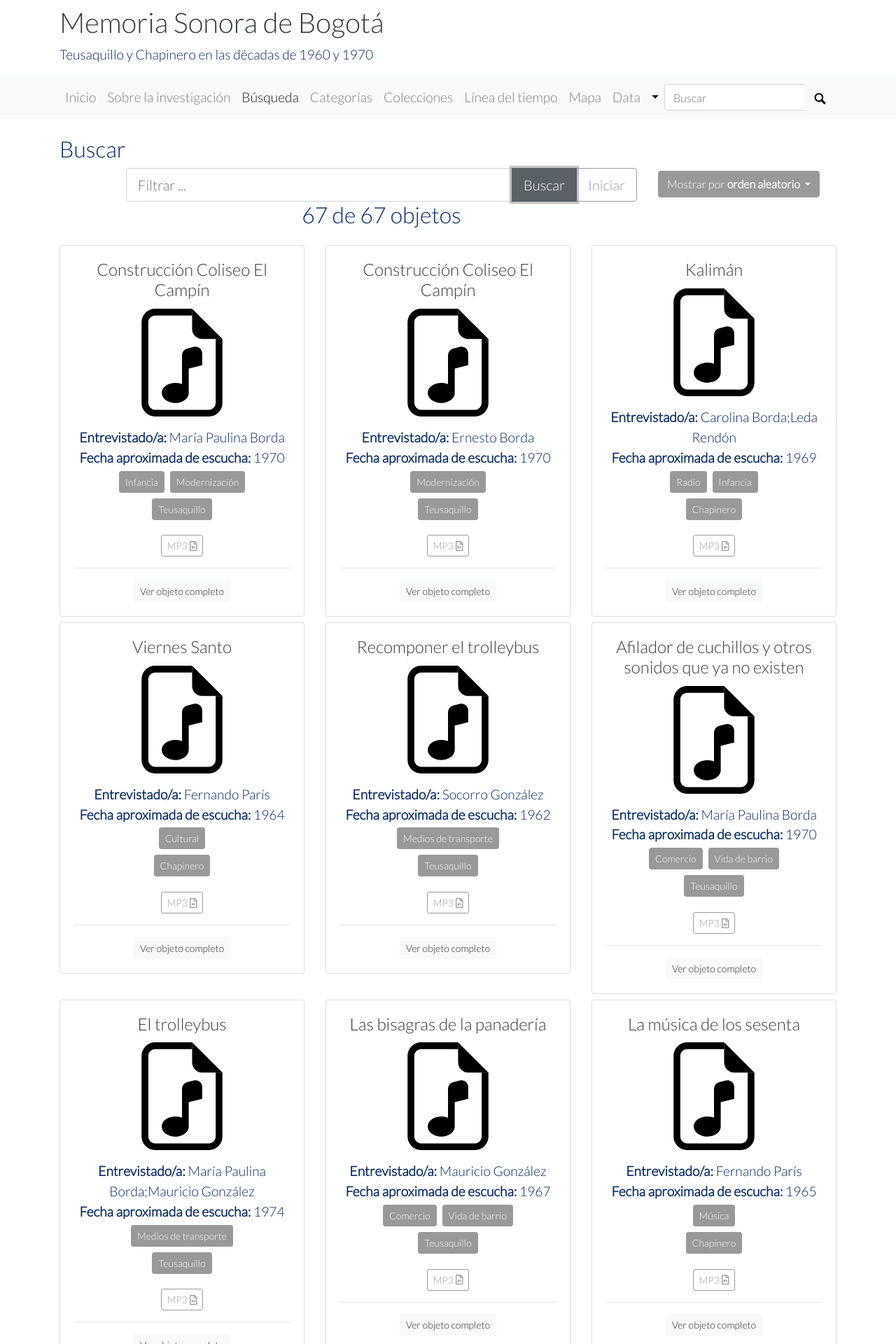
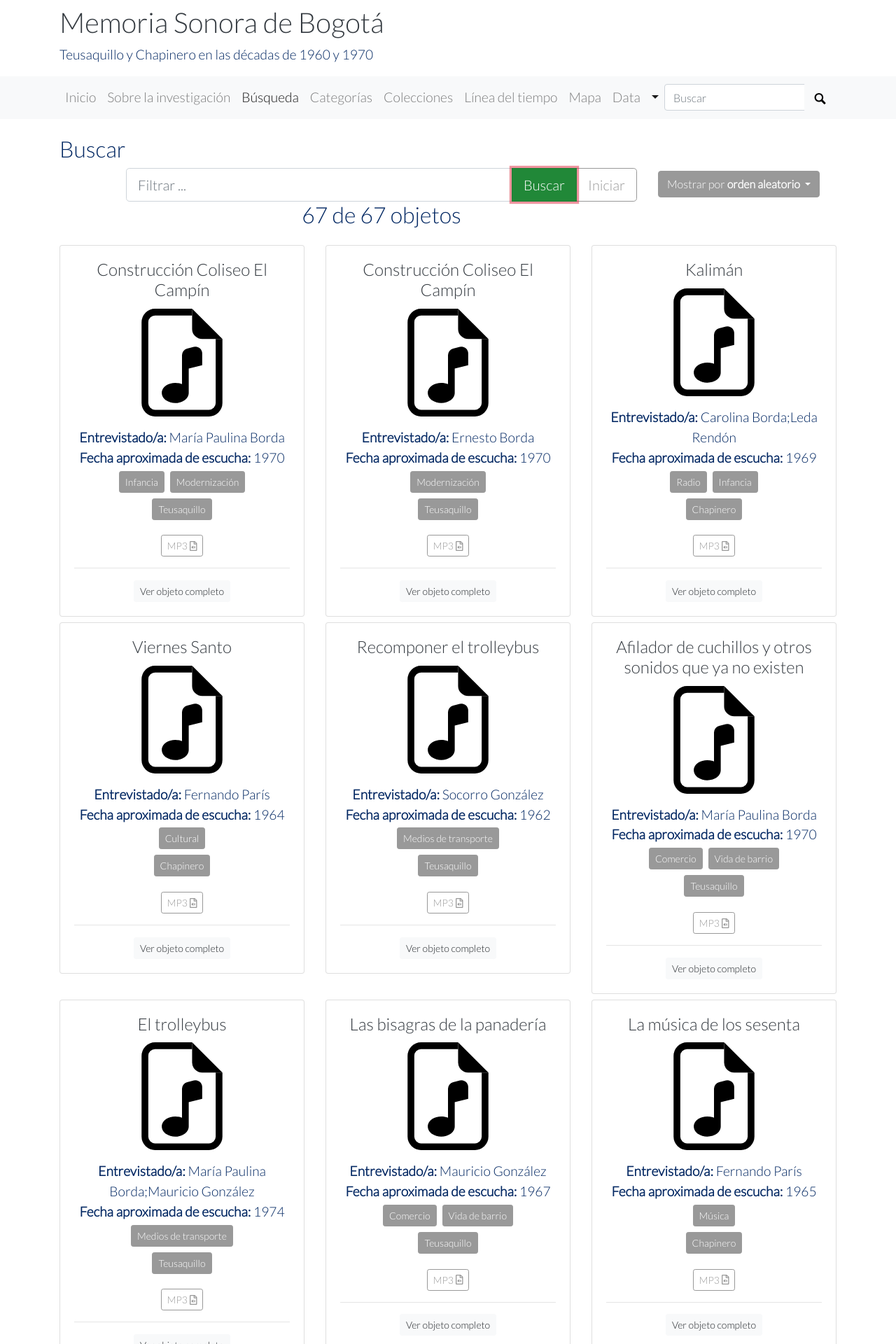
Before and after one commit to lparisb/memoriasonorabogota, a Jekyll site: the page built from pages/browse.md, in a window 1280 px wide. Shown: the top 1920 px of the page at 70% size. Built offline with Jekyll 4.4.1, drawn with Linux system fonts in a browser that asks for light colours.

Commit message:
Cambio color botón search

```diff
--- a/_layouts/browse.html
+++ b/_layouts/browse.html
@@ -10,7 +10,7 @@
         <div class="input-group input-group-lg">
             <input type="text" class="form-control form-control-lg" id="quickSearch" placeholder="Filtrar ... " aria-label="Search">
             <div class="input-group-append">
-                <button class="btn btn-secondary" type="button" title="Filter items" alt="Search" id="goButton" >Buscar</button>
+                <button class="btn btn-success" color="success" type="button" title="Filter items" alt="Search" id="goButton" >Buscar</button>
                 <a class="btn btn-outline-secondary filter" href="#" data-filter="">Iniciar</a>
             </div>
         </div>
```
